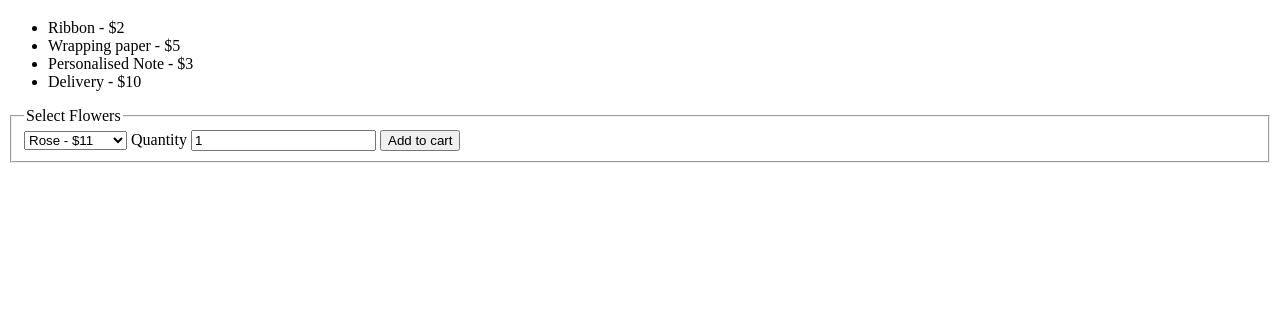
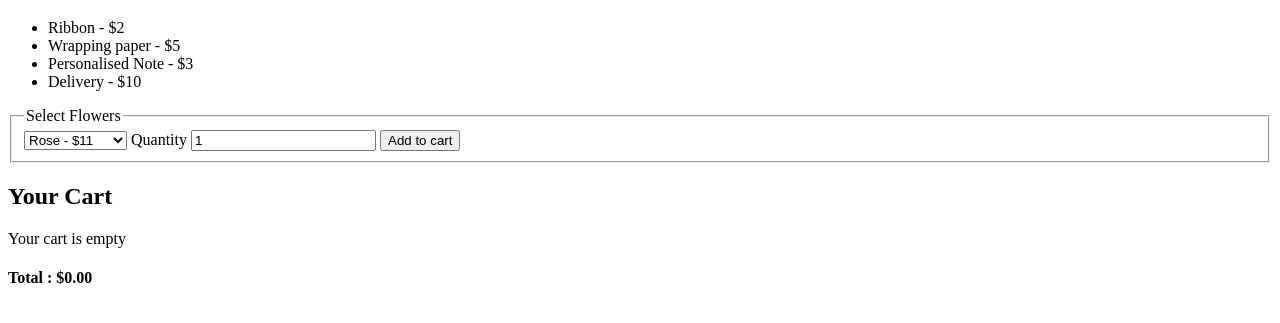
Before and after one commit to SaanviS02/osc_flask_web-app, a Flask app: page / in a window 1280 px wide. Shown: the part 231-554 px from the top of the page. Run offline with Flask 3, Linux system fonts and the light colour scheme.

Commit message:
added code up till slide 41 --> added the flash messages, showed current cart and remove option + total price

```diff
--- a/app.py
+++ b/app.py
@@ -3,6 +3,10 @@ from flask import Flask, render_template, request, redirect, url_for, session, f
 
 app = Flask(__name__)
 app.secret_key = 'bananaleclerc'
+
+def calculate_total(cart):
+    total = sum(item['price'] * item['quantity'] for item in cart.values())
+    return total
 
 def load_data():
     with open('data/flowers.json') as file:
@@ -13,10 +17,13 @@ def load_data():
 
     return flowers, addons
 
+# load index.html
 @app.route('/')
 def index():
     flowers, addons = load_data()
-    return render_template('index.html', flowers=flowers, addons=addons)
+    cart = session.get('cart', {})
+    total = calculate_total(cart)
+    return render_template('index.html', flowers=flowers, addons=addons, cart=cart, total=total)
 
 # add selected flower to shopping cart
 @app.route('/add_to_cart', methods=['POST'])
@@ -31,16 +38,30 @@ def add_to_cart():
         return redirect(url_for('index'))
 
     if flower in cart:
-        cart[flower] ['quantity'] += quantity
+        cart[flower] ['quantity'] += quantity #add existing quantity
     else:
         cart[flower] = {
             'price': flowers[flower] ['price'],
             'quantity': quantity
         }
 
-    session['cart'] = cart
-    session.modified = True
+    session['cart'] = cart # update session
+    session.modified = True # force flask to save it
     flash(f"{quantity} {flower}(s) added to cart.")
+    return redirect(url_for('index'))
+
+# remove an item from the shopping cart
+@app.route('/remove_from_cart<item>')
+def remove_from_cart(item):
+    cart = session.get('cart', {})
+
+    if item in cart:
+        del cart[item]
+        session['cart'] = cart
+        session.modified = True
+        flash(f"Removed all {item.capitalize()} from the cart.")
+    else:
+        flash("Item not found in cart")
     return redirect(url_for('index'))
 
 if __name__ == '__main__':
--- a/templates/index.html
+++ b/templates/index.html
@@ -27,7 +27,7 @@
             <legend for="flower">Select Flowers</legend>
             <select name="flower" id="flower">
                     {% for flower, details in flowers.items() %}
-                    <option>{{ flower }} - ${{ details['price'] }}</option>
+                    <option value="{{ flower }}">{{ flower }} - ${{ details['price'] }}</option>
                     {% endfor %}
             </select>
             <label for="quantity">Quantity</label>
@@ -35,5 +35,31 @@
             <button type="submit">Add to cart</button>
         </fieldset>
     </form>
+    {% with messages = get_flashed_messages() %}
+        {% if messages %}
+            <ul class="flashes">
+                {% for message in messages %}
+                    <li>{{ message }}</li>
+                {% endfor %}
+            </ul>
+        {% endif %}
+    {% endwith %}
+
+    <h2>Your Cart</h2>
+    {% if cart %}
+        <ul>
+            {% for item, details in cart.items() %}
+                <li>{{ item }}: {{ '%.2f' % details['quantity'] }} x ${{ details['price'] }}
+                    = ${{ details['quantity'] * details['price'] }}
+                    <a href="{{ url_for('remove_from_cart', item=item) }}">[Remove]</a>
+                </li>
+            {% endfor %}
+        </ul>
+    {% else %}
+        <p>Your cart is empty</p>
+    {% endif %}
+
+    <h4>Total : ${{ '%.2f' % total }}</h4>
+
 </body>
 </html>
```
Also changed, not shown: templates/test.html (added, +11 -0 lines).
